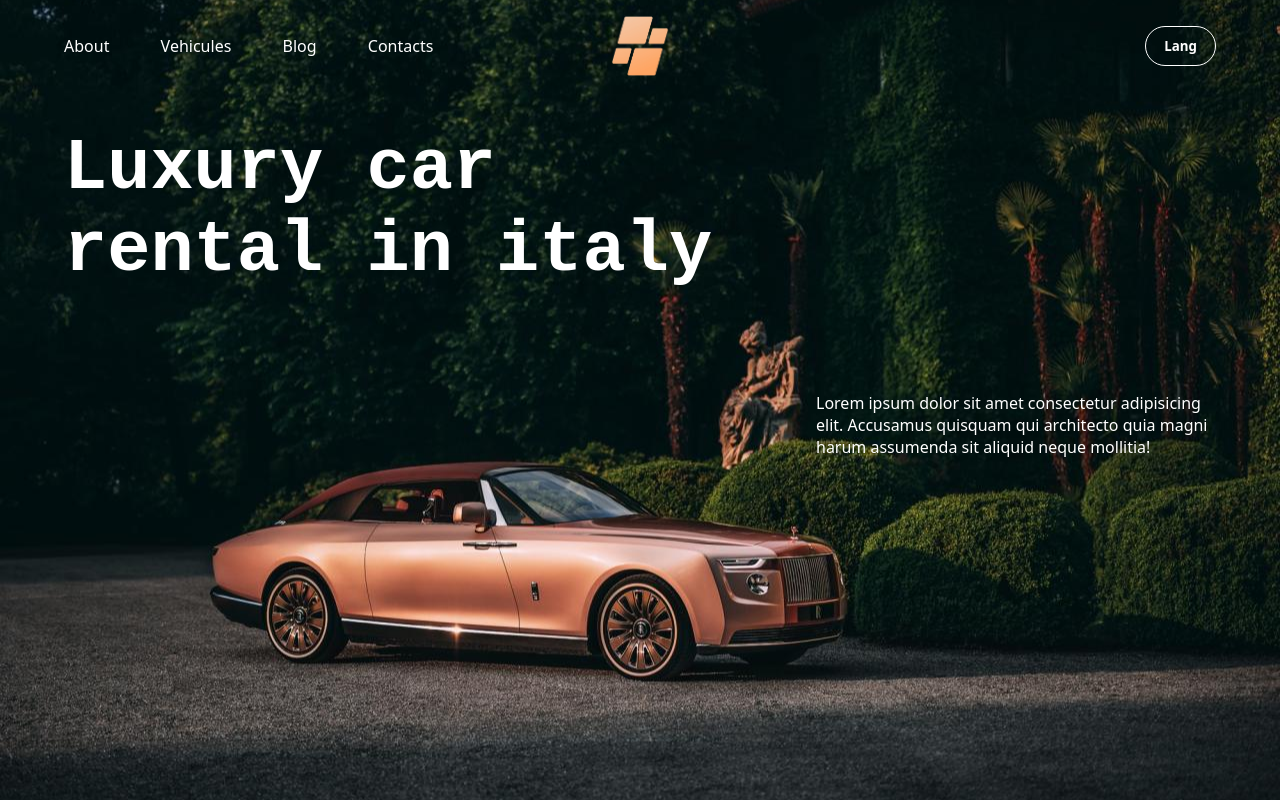
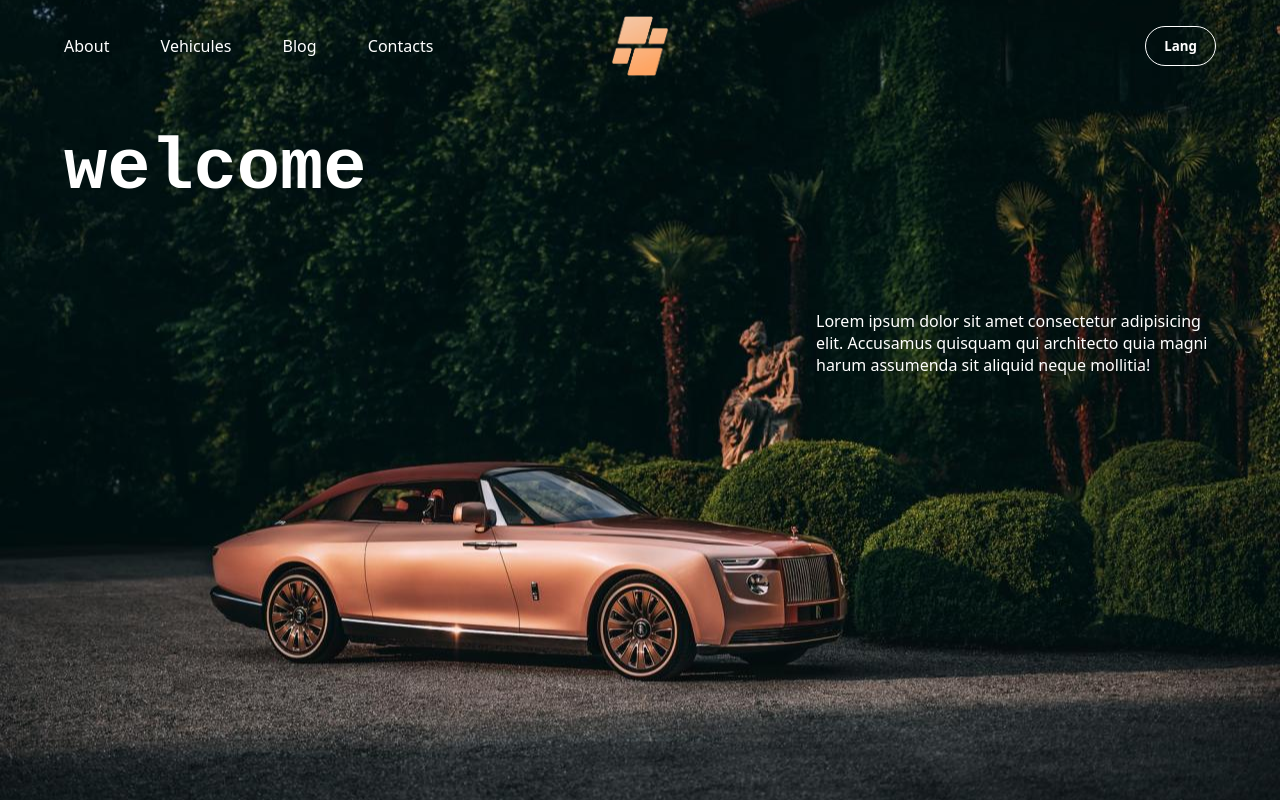
Before and after one commit to Flo-is-dev/SeonDrive, a Next.js app: page / in a window 1280 px wide. Shown: the top 802 px of the page. Built offline with nearby package versions, Linux system fonts and the light colour scheme.

Commit message:
i18n 2nd update

```diff
--- a/next-i18next.config.js
+++ b/next-i18next.config.mjs
@@ -10,6 +10,7 @@ const NextI18NextConfig = {
     typeof window === "undefined"
       ? path.resolve("./public/locales")
       : "/public/locales",
+  localeDetection: false,
 };
 
 export default NextI18NextConfig;
--- a/next.config.mjs
+++ b/next.config.mjs
@@ -1,11 +1,11 @@
-import NextI18NextConfig from "./next-i18next.config.js";
+import NextI18NextConfig from "./next-i18next.config.mjs";
 
 const nextConfig = {
   reactStrictMode: true,
   compiler: {
     styledComponents: true, // Active le support de Styled Components avec SWC
   },
-  ...NextI18NextConfig,
+  i18n: NextI18NextConfig.i18n,
 };
 
 export default nextConfig;
--- a/src/app/layout.tsx
+++ b/src/app/layout.tsx
@@ -1,26 +1,27 @@
 "use client";
 
 import Header from "@/components/layout/Header";
-import localFont from "next/font/local";
-import Image from "next/image";
-import GlobalStyles from "@/styles/GlobaleStyles";
-import styled from "styled-components";
 import Lang from "@/components/layout/Lang";
 import Credits from "@/components/common/Credits";
 import Footer from "@/components/common/Footer";
+import GlobalStyles from "@/styles/GlobaleStyles";
+
+import localFont from "next/font/local";
+import Image from "next/image";
+import styled from "styled-components";
 
 const HeaderLayout = styled.header`
   padding: 1rem;
   width: 100%;
   padding-inline: 4rem;
-  display:flex;
+  display: flex;
   justify-content: space-between;
   align-items: center;
   position: absolute;
 `;
 
 const Nav = styled.nav`
-  flex:1;
+  flex: 1;
 `;
 
 const geistSans = localFont({
@@ -42,7 +43,7 @@ const OPTIEdgar = localFont({
 });
 
 const FooterLayout = styled.footer`
- min-height:350px;
+  min-height: 350px;
   background-color: var(--background-gray-dark);
   position: relative;
 `;
@@ -64,7 +65,7 @@ export default function RootLayout({
             src="/logo-seondrive.png"
             width={60}
             height={60}
-            alt="Picture of the author"
+            alt="SeonDrive Logo"
           />
           <Lang />
         </HeaderLayout>
@@ -72,7 +73,7 @@ export default function RootLayout({
         <FooterLayout>
           <Footer />
           <Credits />
-        </FooterLayout >
+        </FooterLayout>
       </body>
     </html>
   );
--- a/src/components/common/Hero.tsx
+++ b/src/components/common/Hero.tsx
@@ -1,5 +1,6 @@
 "use client"
 import styled from "styled-components";
+import { useTranslation } from 'react-i18next';
 
 const Section = styled.section`
   background: url("/home/hero-bg.jpg") center/cover;
@@ -19,9 +20,11 @@ const Section = styled.section`
 `;
 
 const Hero = () => {
+    const { t } = useTranslation('common');
+
   return (
     <Section>
-        <h1>Luxury car <br></br> rental in italy</h1>
+        <h1>{t('welcome')}</h1>
         <p>Lorem ipsum dolor sit amet consectetur adipisicing elit. Accusamus quisquam qui architecto quia magni harum assumenda sit aliquid neque mollitia!</p>
 
     </Section>
```
Lines whose indentation alone changed are shown as unchanged.
